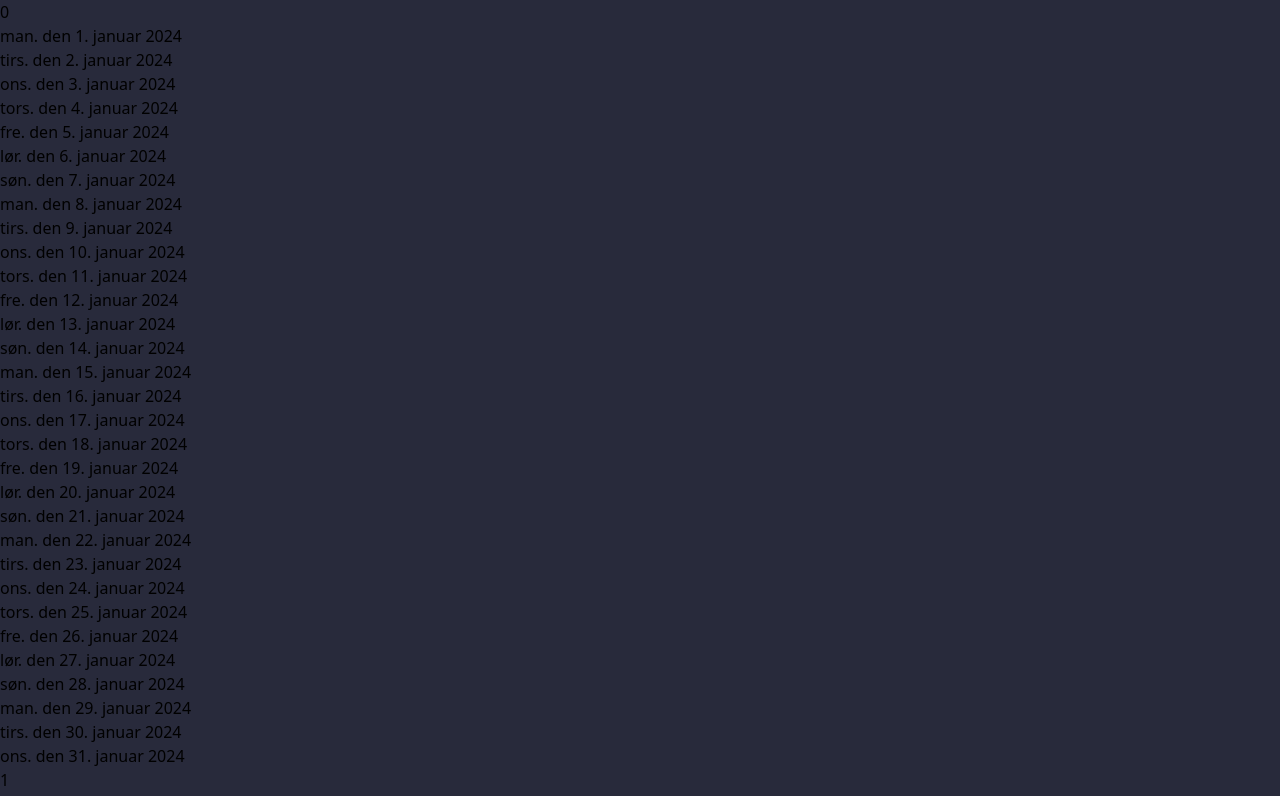
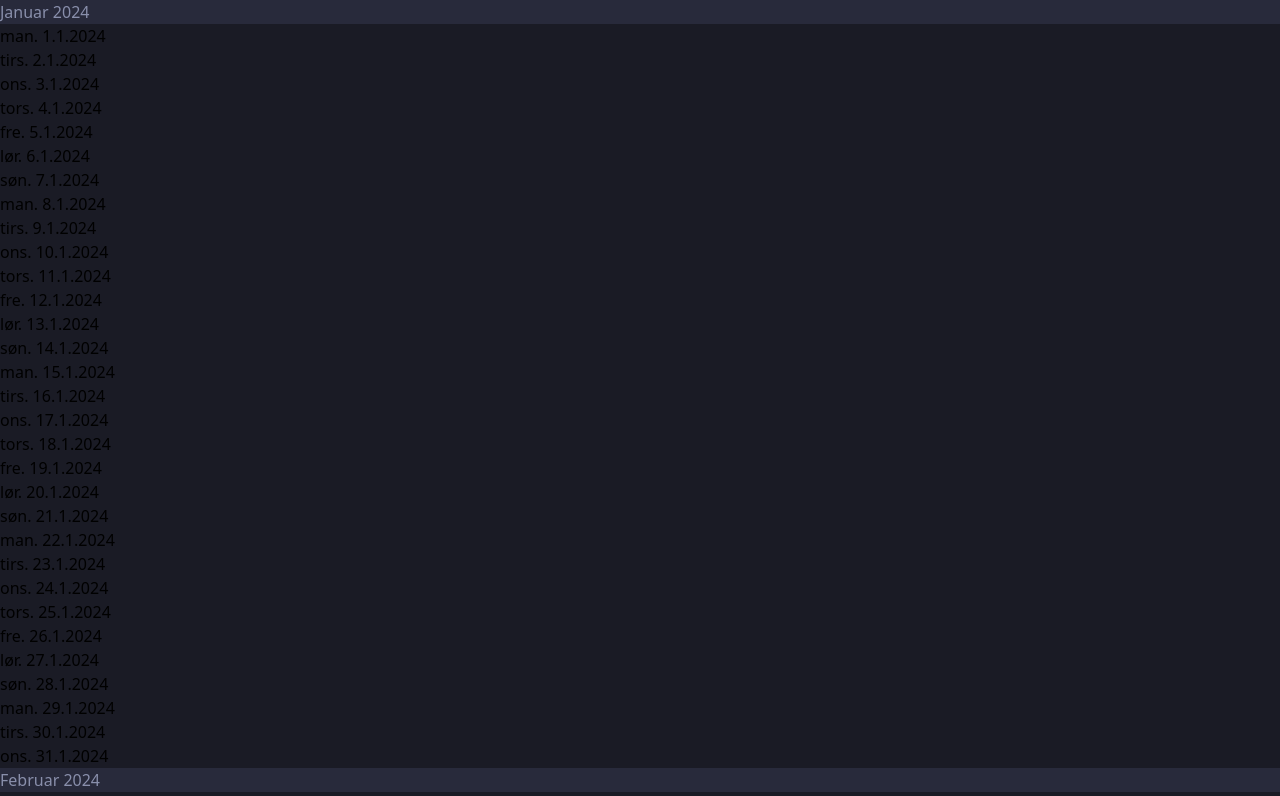
Before and after one commit to AliHMohammad/react-calender, a React (Vite) app: page / in a window 1280 px wide. Shown: the top 796 px of the page. Built offline with nearby package versions, Linux system fonts and the light colour scheme.

Commit message:
created CalenderColumn and CalenderRow

```diff
--- a/src/components/Calender.tsx
+++ b/src/components/Calender.tsx
@@ -1,11 +1,23 @@
 import {useEffect, useState} from "react";
+import CalenderColumn from "./CalenderColumn.tsx";
+import CalenderRow from "./CalenderRow.tsx";
 
 
 const options: Intl.DateTimeFormatOptions = {
     weekday: "short",
     year: "numeric",
-    month: "long",
+    month: "numeric",
     day: "numeric",
+}
+
+type Date = {
+    date: string,
+    weekNumber: number;
+}
+
+type DateFather = {
+    date: Date,
+    month: string
 }
 
 export default function Calender() {
@@ -15,9 +27,9 @@ export default function Calender() {
     useEffect(() => {
         const date = new Date(new Date().getFullYear(), 0, 1);
         const save: string[][] = [[]];
+
         let month = 0;
         let dateNum = 0;
-
         while (date.getMonth() < 6) {
             if (date.getMonth() !== 0 && date.getDate() === 1) {
                 month++;
@@ -34,29 +46,10 @@ export default function Calender() {
         setDates(save);
     }, []);
 
-    console.log(dates)
-    return dates ? (
-        <div className="grid grid-cols-6">
-            {dates.map((month, i) => {
-                return (
-                    <>
-                        <div>
-                            <h2>{i}</h2>
-                            {month.map((date) => {
-                                return (
-                                    <>
-                                        <div>
-                                            <p className="">{date}</p>
-                                        </div>
-                                    </>
-                                )
-                            })}
-                        </div>
-                    </>
-                )
-            })}
 
-
+    return dates && (
+        <div className="grid grid-cols-6 relative w-[98%] mx-auto">
+            {dates.map((month, i) => <CalenderRow month={month} index={i}/>)}
         </div>
-    ) : <h2>Loading...</h2>
+    )
 }
--- /dev/null
+++ b/src/components/CalenderColumn.tsx
@@ -0,0 +1,16 @@
+
+type Props = {
+    date: string
+}
+
+export default function CalenderColumn({date}: Props) {
+    const [day, dateString] = date.split(" ");
+    const letter = day[0].toUpperCase();
+    console.log(letter)
+
+    return (
+        <div className="border border-gray-700 column-color">
+            <p className="">{date}</p>
+        </div>
+    )
+}
--- /dev/null
+++ b/src/components/CalenderRow.tsx
@@ -0,0 +1,23 @@
+import CalenderColumn from "./CalenderColumn.tsx";
+
+type Props = {
+    month: string[]
+    index: number
+}
+
+const MONTHS = ["Januar", "Februar", "Marts", "April", "Maj", "Juni", "Juli", "August", "September", "Oktober", "November", "December"];
+
+export default function CalenderRow({month, index}: Props) {
+    const year = new Date().getFullYear();
+
+    return (
+        <div>
+            <h2 className="text-center font-bold month-color my-1">{`${MONTHS[index]} ${year}`}</h2>
+            {month.map((date) => {
+                return (
+                    <CalenderColumn date={date}/>
+                )
+            })}
+        </div>
+    )
+}
--- a/src/index.css
+++ b/src/index.css
@@ -6,3 +6,11 @@ body {
     margin: 0;
     background-color: #282a3b;
 }
+
+.column-color {
+    background-color: #1a1b25;
+}
+
+.month-color {
+    color: #898fab
+}
```
